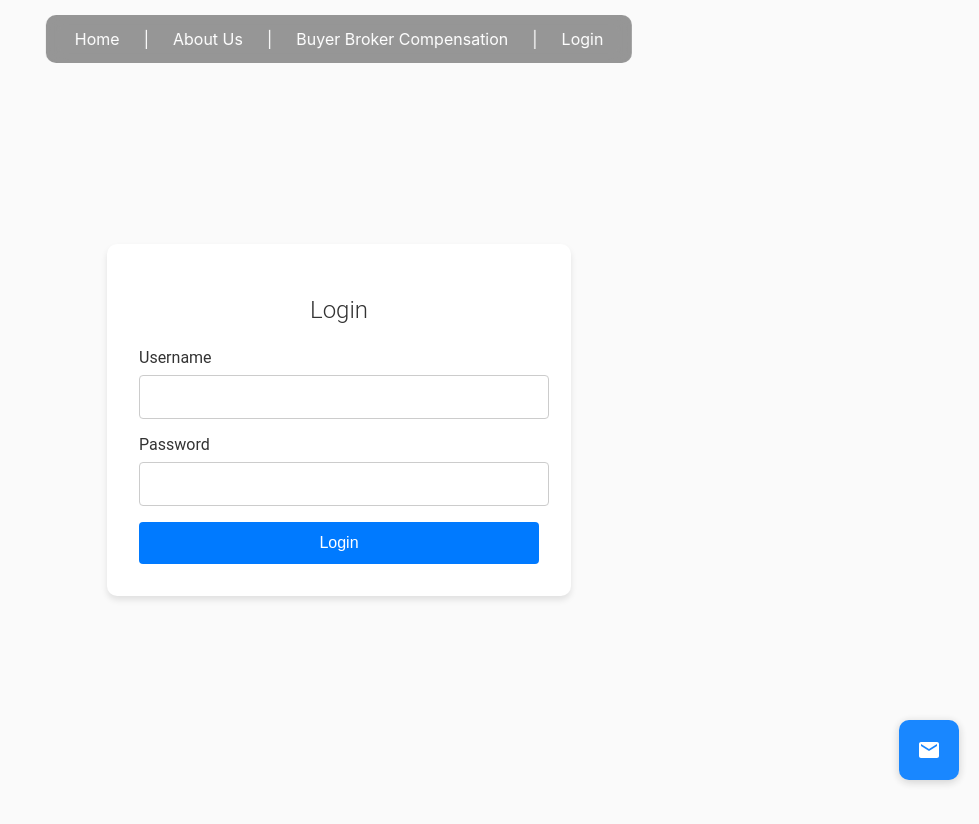
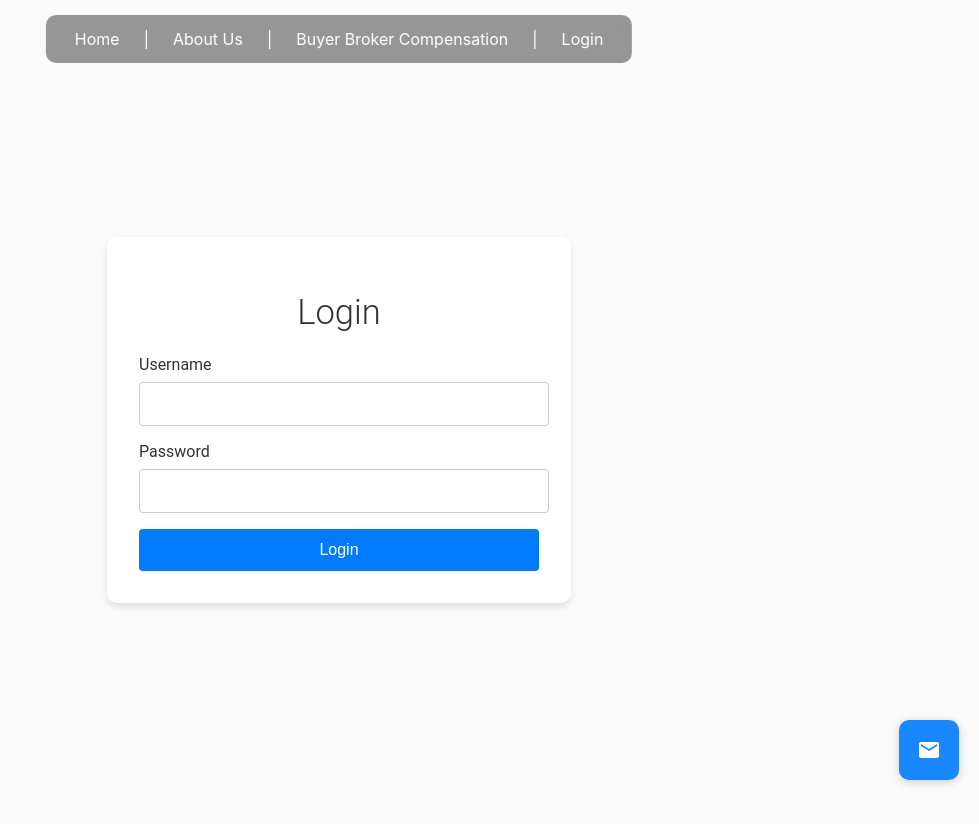
Before and after one commit to Williams-RE/WRE-website, a React (Create React App) app: page /login in a window 1280 px wide. Shown: the top 824 px of the page, without its empty margins (301-1280 px from the left). Built offline with nearby package versions, Linux system fonts and the light colour scheme; no server answers.

Commit message:
chore: have titles be consistent in size and alignment across pages

```diff
--- a/package.json
+++ b/package.json
@@ -13,7 +13,6 @@
   "dependencies": {
     "@tanstack/react-table": "^8.20.1",
     "focus-trap-react": "^10.2.3",
-    "posthog-js": "^1.157.2",
     "react": "^18.3.1",
     "react-dom": "^18.3.1",
     "react-icons": "^5.2.0",
--- a/src/App.css
+++ b/src/App.css
@@ -36,6 +36,7 @@ h4,
 h5,
 h6 {
   font-weight: 300; /* Bold for headings */
+  color: var(--tertiary-color);
 }
 
 button {
--- a/src/App.js
+++ b/src/App.js
@@ -1,4 +1,4 @@
-import React, { useState, useEffect } from "react";
+import { useState, useEffect } from "react";
 import {
   BrowserRouter as Router,
   Route,
@@ -12,9 +12,8 @@ import LandingPage from "./components/LandingPage.jsx";
 import AboutUs from "./components/AboutUs.jsx";
 import { NavBar } from "./components/NavBar.jsx";
 import { ModalButton } from "./components/ModalButton.jsx";
-import posthog from "posthog-js";
 import ListingsManager from "./components/ListingsManager.jsx";
-import { Login } from "./components/Login.jsx"; // New component to be created
+import { Login } from "./components/Login.jsx";
 
 function App() {
   const [agents, setAgents] = useState({});
@@ -45,14 +44,6 @@ function App() {
     localStorage.removeItem("token");
     setIsLoggedIn(false);
   };
-
-  posthog.init(`${process.env.REACT_APP_POSTHOG_API_KEY}`, {
-    api_host: "https://us.i.posthog.com",
-    person_profiles: "always",
-    loaded: (posthog) => {
-      console.log("PostHog loaded successfully");
-    },
-  });
 
   return (
     <Router>
--- a/src/components/AboutUs.css
+++ b/src/components/AboutUs.css
@@ -2,7 +2,6 @@
   width: 100vw;
   max-width: 100%;
   min-height: 100vh;
-  background-color: var(--septenary-color);
   display: flex;
   flex-direction: column;
   align-items: center;
--- a/src/components/ListingsManager.jsx
+++ b/src/components/ListingsManager.jsx
@@ -11,7 +11,7 @@ const ListingsManager = ({ isLoggedIn, setIsLoggedIn }) => {
 
   return (
     <div style={{ marginTop: "60px" }}>
-      <h1>Listings Manager</h1>
+      <h1 style={{ fontSize: "2.7vw" }}>Listings Manager</h1>
       {!isLoggedIn ? <></> : <AddListing onListingAdded={handleListingAdded} />}
       <BuyerBrokerTable refreshKey={refreshKey} />
     </div>
--- a/src/components/Login.jsx
+++ b/src/components/Login.jsx
@@ -36,9 +36,10 @@ export const Login = ({ setIsLoggedIn }) => {
   };
 
   return (
+    <>
       <div className="login-container">
         <form className="login-form" onSubmit={handleLogin}>
-        <h2>Login</h2>
+          <h1 style={{ fontSize: "2.7vw" }}>Login</h1>
           <div className="input-group">
             <label htmlFor="username">Username</label>
             <input
@@ -65,6 +66,7 @@ export const Login = ({ setIsLoggedIn }) => {
           </button>
         </form>
       </div>
+    </>
   );
 };
 
```
Also changed, not shown: 1 other file (tests, documents, lock files or other folders). Lines whose indentation alone changed are shown as unchanged.
